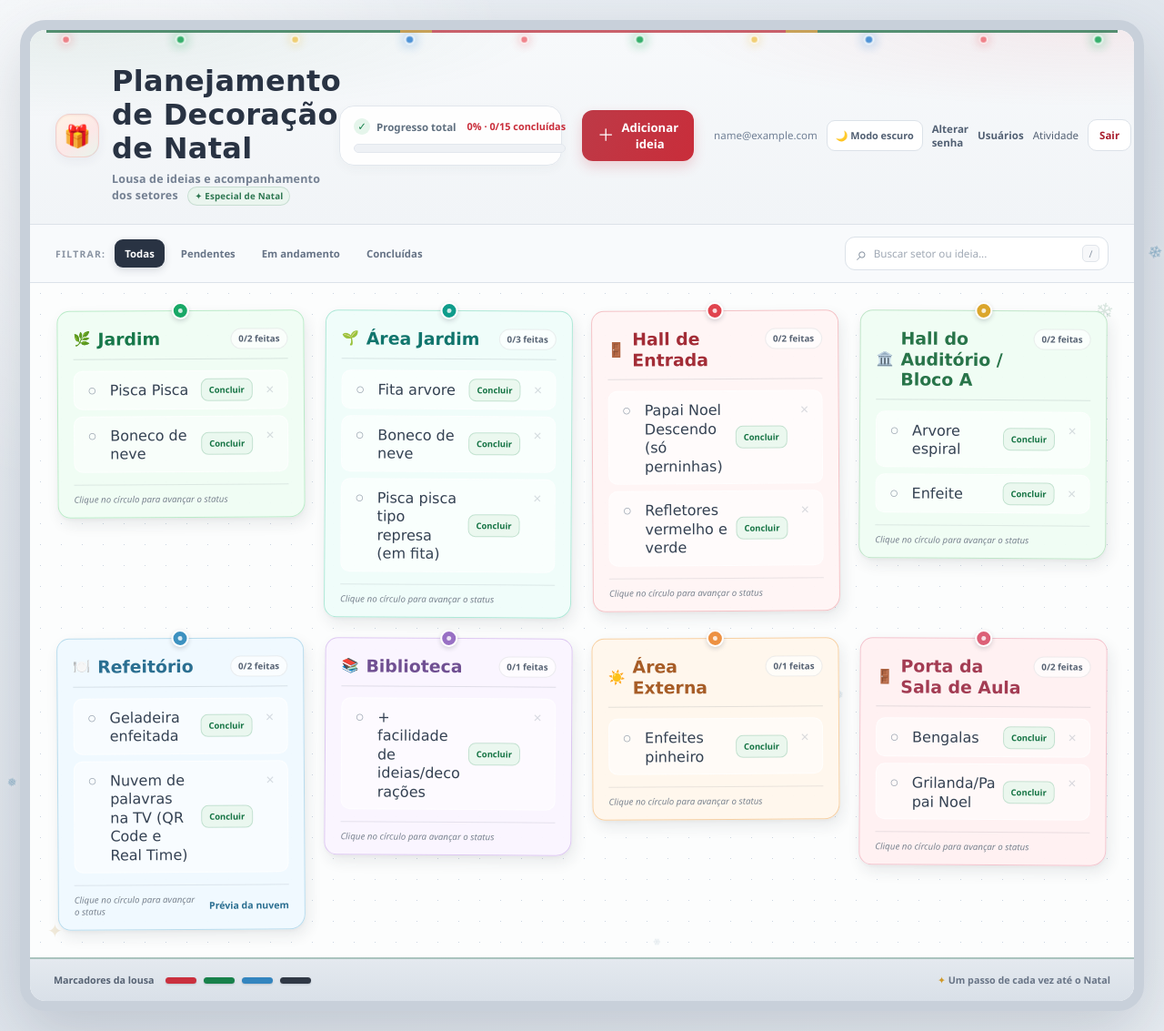
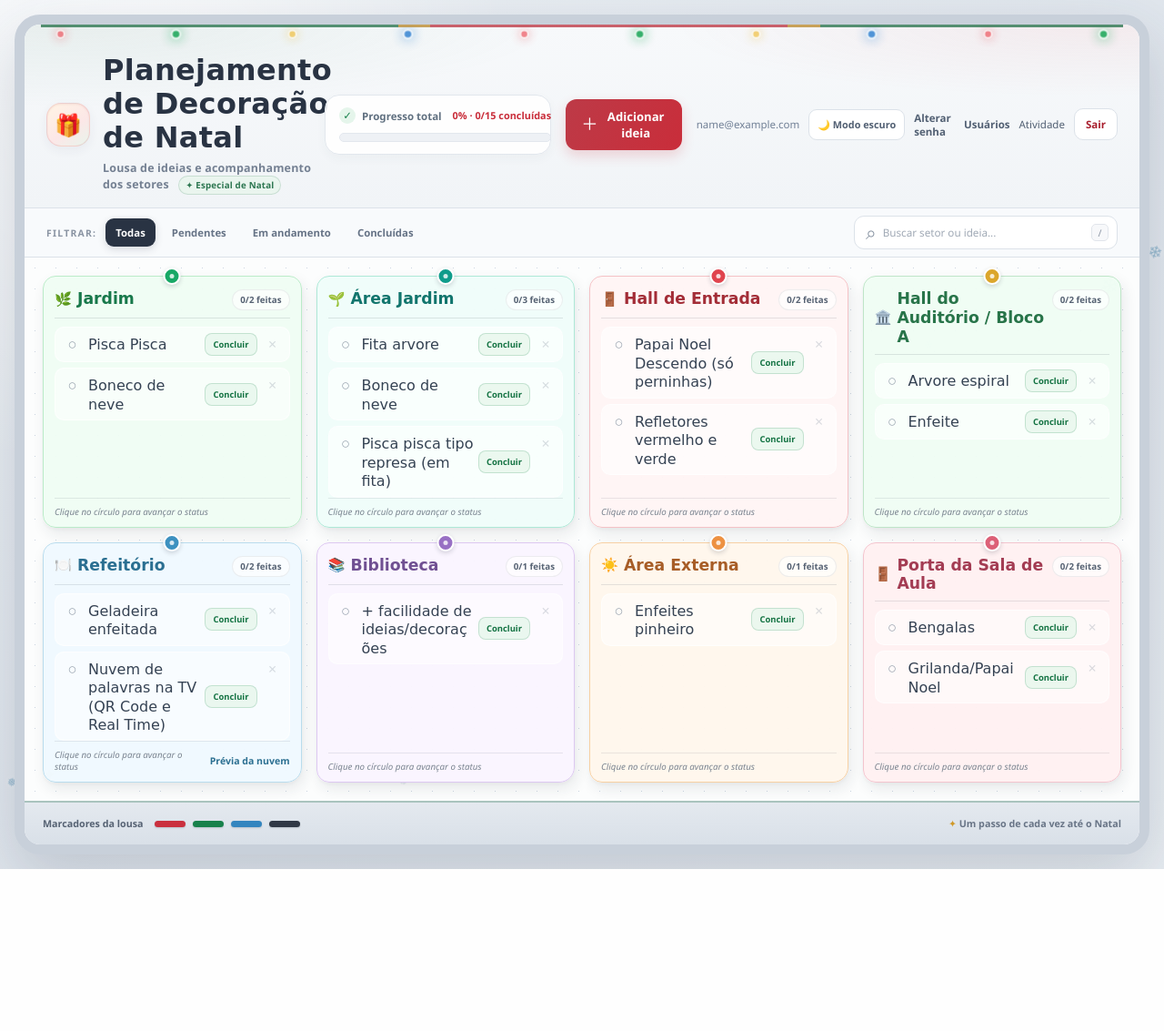
Before and after one commit to leonardoferian-spec/Guia-do-pessoal, a Flask app: page / in a window 1280 px wide. Shown: the whole page at 91% size. After the commit the page ends 955 px from the top, so only its background shows below. Run offline with Flask 3, Linux system fonts and the light colour scheme; the visitor is signed in with stand-in values (Sample User, id 1); data comes from the database, SQL or seed files in the repository; tables that the repository leaves empty hold one stand-in row (values such as "Sample post"); some libraries are stand-ins or nearby versions.

Commit message:
Alinha cartoes e ajusta painel para caber na tela

```diff
--- a/public/style.css
+++ b/public/style.css
@@ -1785,3 +1785,88 @@ select:focus-visible {
 @media (prefers-reduced-motion: reduce) {
   .snowfall__flake { display: none; animation: none; }
 }
+
+/* Compact desktop layout: align card rows and keep the whole board in view. */
+@media (min-width: 761px) and (min-height: 760px) {
+  body {
+    height: 100vh;
+    overflow: hidden;
+    padding: 16px;
+  }
+
+  .board-shell {
+    height: calc(100vh - 32px);
+    min-height: 0;
+  }
+
+  .board-header {
+    gap: 16px;
+    padding: 32px 24px 14px;
+  }
+
+  .board-toolbar {
+    min-height: 54px;
+    padding: 8px 24px;
+  }
+
+  .whiteboard-grid {
+    min-height: 0;
+    padding: 20px;
+    overflow-y: auto;
+    scrollbar-width: none;
+  }
+
+  .whiteboard-grid::-webkit-scrollbar {
+    display: none;
+  }
+
+  .sector-grid {
+    grid-template-columns: repeat(auto-fit, minmax(min(100%, 230px), 1fr));
+    align-items: stretch;
+    gap: 16px;
+  }
+
+  .sector-card {
+    display: flex;
+    flex-direction: column;
+    padding: 14px 12px 10px;
+  }
+
+  .sector-card:nth-child(odd),
+  .sector-card:nth-child(even) {
+    transform: none;
+  }
+
+  .sector-card:hover {
+    transform: translateY(-3px);
+  }
+
+  .sector-heading {
+    gap: 7px;
+    padding-bottom: 8px;
+  }
+
+  .sector-heading h2 {
+    gap: 6px;
+    font-size: 1.08rem;
+  }
+
+  .idea-list {
+    gap: 6px;
+    margin-top: 9px;
+  }
+
+  .idea-row {
+    gap: 5px;
+    padding: 6px 6px;
+  }
+
+  .sector-footer {
+    margin-top: auto;
+    padding-top: 8px;
+  }
+
+  .board-footer {
+    padding: 10px 20px;
+  }
+}
--- a/templates/index.html
+++ b/templates/index.html
@@ -6,7 +6,7 @@
   <meta name="theme-color" content="#e4e9ef">
   <meta name="csrf-token" content="{{ csrf_token() }}">
   <title>Lousa de Planejamento de Natal</title>
-  <link rel="stylesheet" href="{{ url_for('static', filename='style.css', v='christmas-snow-2') }}">
+  <link rel="stylesheet" href="{{ url_for('static', filename='style.css', v='christmas-snow-3') }}">
   <script src="{{ url_for('static', filename='theme.js', v='christmas-theme-1') }}"></script>
   <script src="{{ url_for('static', filename='app.js') }}" defer></script>
 </head>
```
